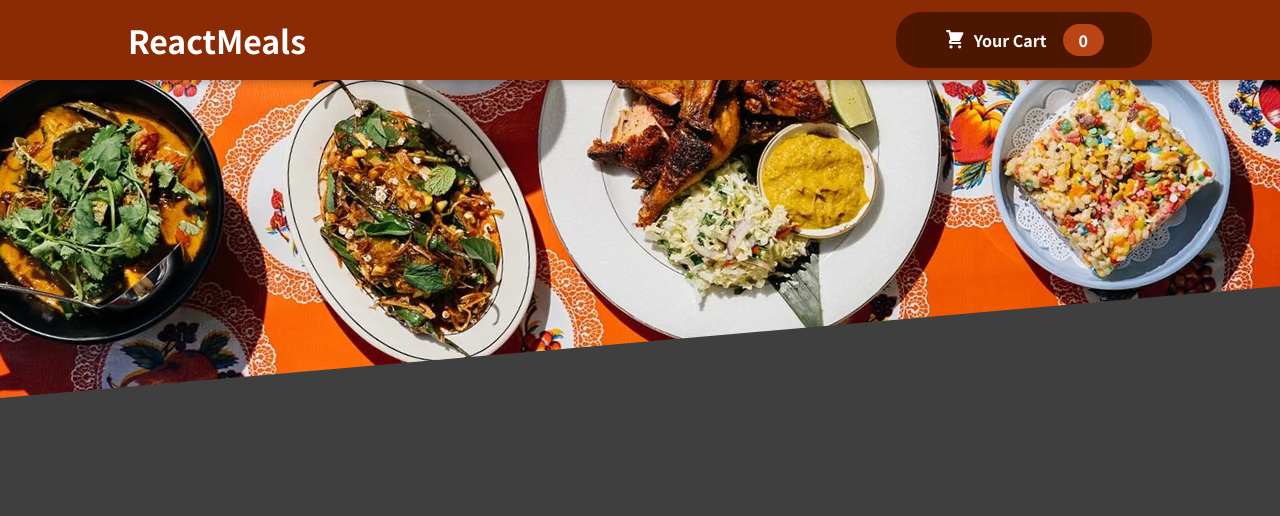
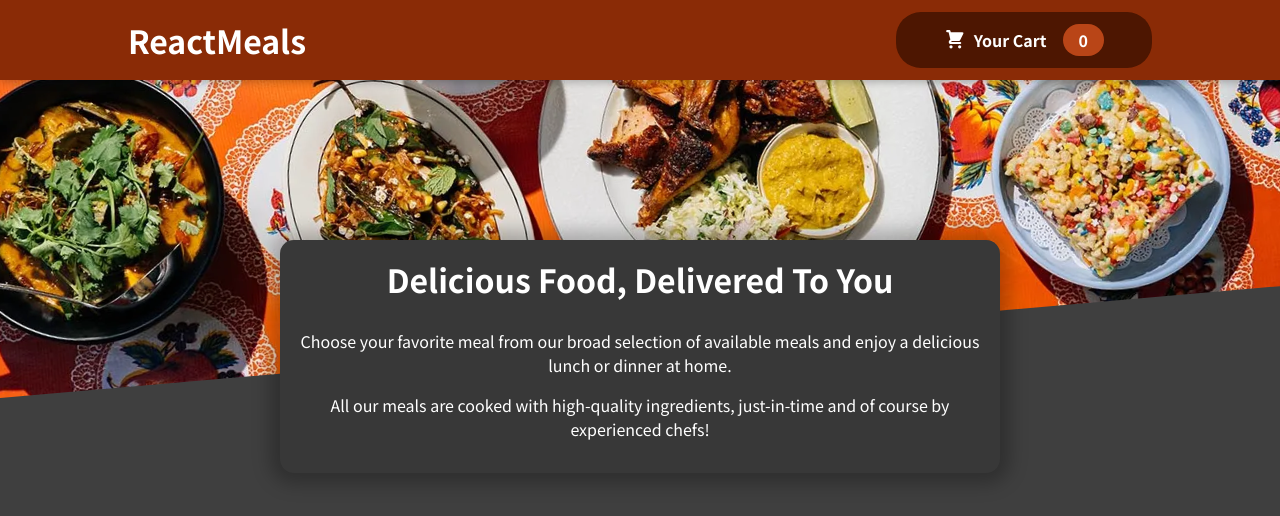
Before and after one commit to shivlloyd/Sharpener-tasks, a React (Create React App) app in the folder Creating a Restaurant Website/: page / in a window 1280 px wide. Shown: the top 516 px of the page. Built offline with nearby package versions, Linux system fonts and the light colour scheme.

Commit message:
Added Restaurant Summary

```diff
--- a/Creating a Restaurant Website/src/App.js
+++ b/Creating a Restaurant Website/src/App.js
@@ -1,11 +1,15 @@
 import React, { Fragment } from "react";
 
 import Header from "./components/layout/Header";
+import Meals from "./components/Meals/Meals";
 
 function App() {
   return (
     <Fragment>
       <Header />
+      <main>
+        <Meals />
+      </main>
     </Fragment>
   );
 }
--- /dev/null
+++ b/Creating a Restaurant Website/src/components/Meals/Meals.js
@@ -0,0 +1,12 @@
+import { Fragment } from "react";
+import MealsSummary from "./MealsSummary";
+
+const Meals = () => {
+  return (
+    <Fragment>
+      <MealsSummary />
+    </Fragment>
+  );
+};
+
+export default Meals;
--- /dev/null
+++ b/Creating a Restaurant Website/src/components/Meals/MealsSummary.js
@@ -0,0 +1,19 @@
+import classes from "./MealsSummary.module.css";
+
+const MealsSummary = () => {
+  return (
+    <section className={classes.summary}>
+      <h2>Delicious Food, Delivered To You</h2>
+      <p>
+        Choose your favorite meal from our broad selection of available meals
+        and enjoy a delicious lunch or dinner at home.
+      </p>
+      <p>
+        All our meals are cooked with high-quality ingredients, just-in-time and
+        of course by experienced chefs!
+      </p>
+    </section>
+  );
+};
+
+export default MealsSummary;
--- /dev/null
+++ b/Creating a Restaurant Website/src/components/Meals/MealsSummary.module.css
@@ -0,0 +1,18 @@
+.summary {
+  text-align: center;
+  max-width: 45rem;
+  width: 90%;
+  margin: auto;
+  margin-top: -10rem;
+  position: relative;
+  background-color: #383838;
+  color: white;
+  border-radius: 14px;
+  padding: 1rem;
+  box-shadow: 0 1px 18px 10px rgba(0, 0, 0, 0.25);
+}
+
+.summary h2 {
+  font-size: 2rem;
+  margin-top: 0;
+}
```
Also changed, not shown: Creating a Restaurant Website/src/components/Meals/AvailableMeals.js (added).
